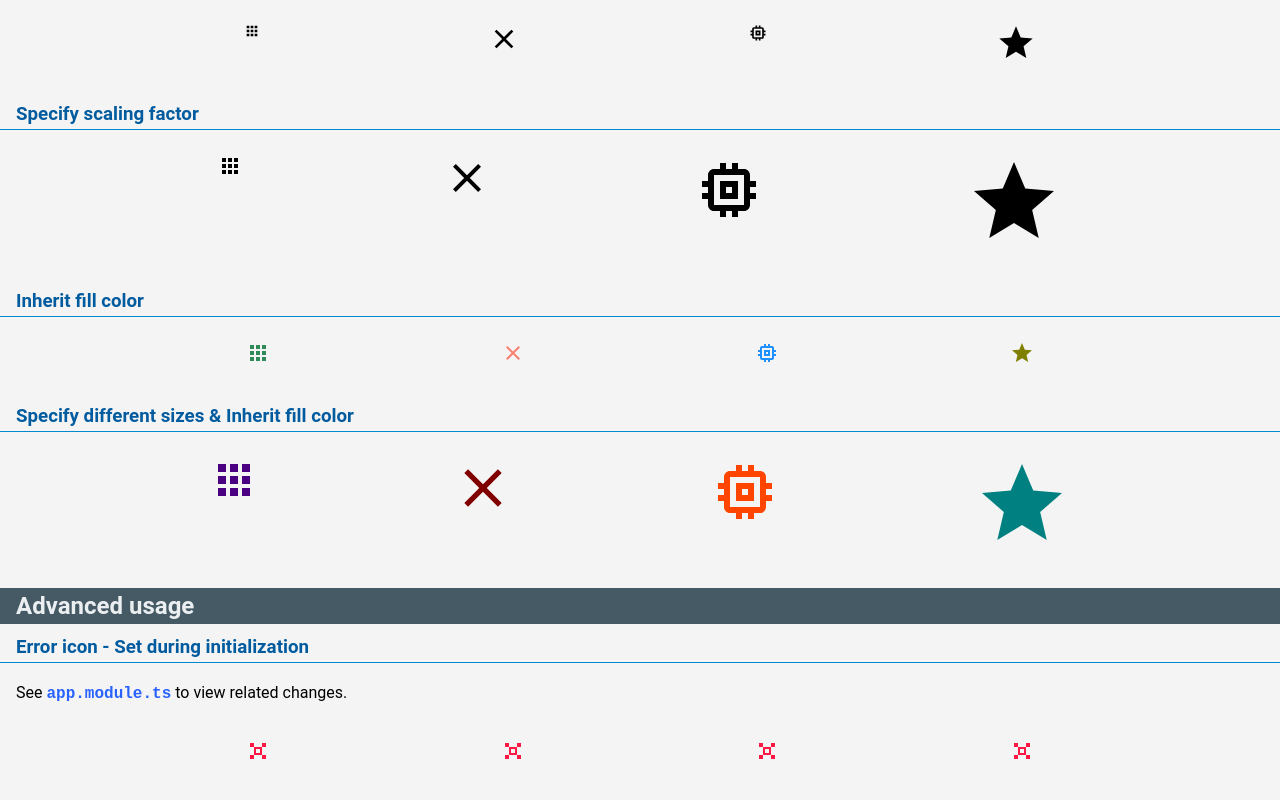
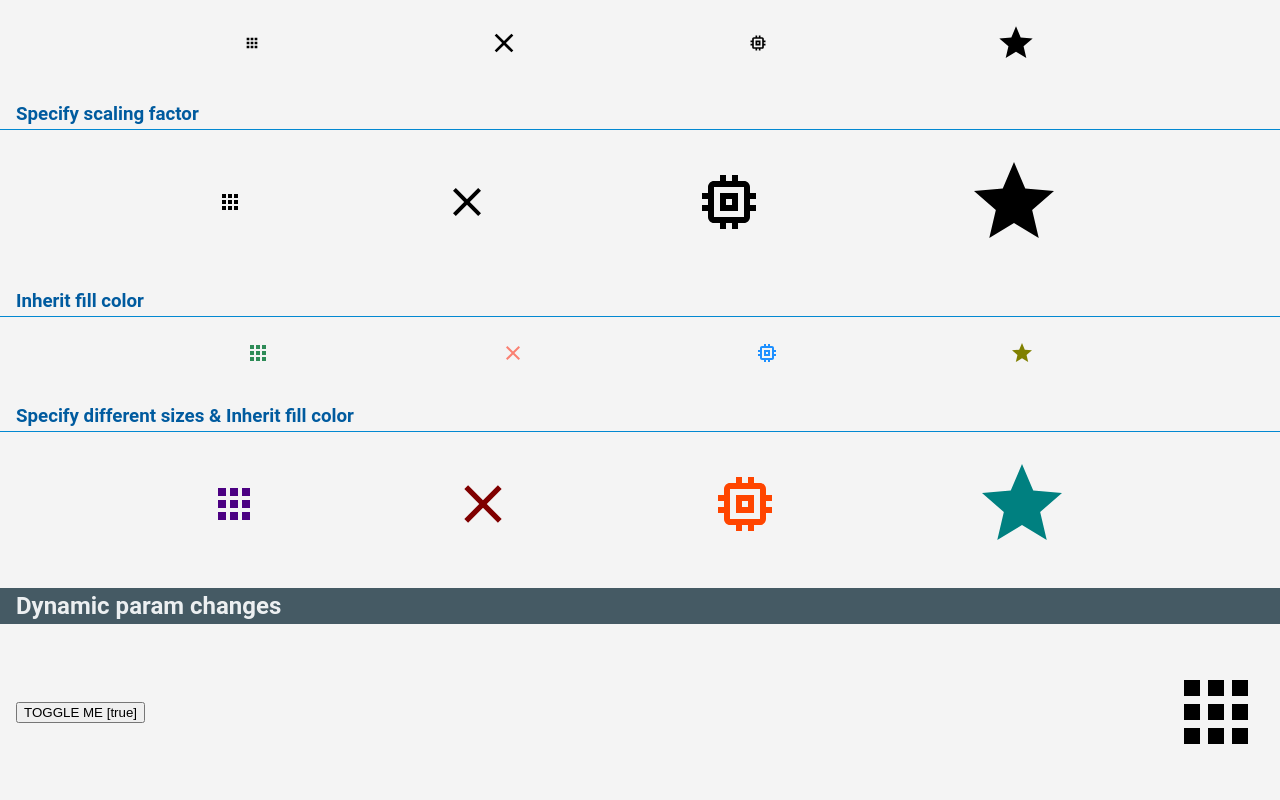
Before and after one commit to spremi/svg-icon, an Angular app: page / in a window 1280 px wide. Shown: the part 420-1220 px from the top of the page. Built offline with nearby package versions, Linux system fonts and the light colour scheme; no server answers.

Commit message:
feat: app: Show dynamic param changes
Signed-off-by: Sanjeev Premi <spremi@ymail.com>

```diff
--- a/src/app/app.component.html
+++ b/src/app/app.component.html
@@ -106,6 +106,17 @@ it uses <strong>relative</strong> import. It is quite useful during development.
   </span>
 </div>
 
+<h2>Dynamic param changes</h2>
+<div class="box fixed">
+  <button (click)="flag=!flag" type=”button”>TOGGLE ME [{{flag}}]</button>
+
+  <ang-svg-icon
+    [url]="flag ? '/assets/ic_apps_24px.svg' : '/assets/ic_memory_24px.svg'"
+    [width]="flag ? '96' : '48'"
+    [height]="flag ? '96' : '48'"
+  ></ang-svg-icon>
+</div>
+
 <h2>Advanced usage </h2>
 
 <h3>Error icon - Set during initialization</h3>
--- a/src/app/app.component.scss
+++ b/src/app/app.component.scss
@@ -36,8 +36,14 @@
     flex-direction: row;
     flex-wrap: nowrap;
     justify-content: space-evenly;
+    align-items: center;
 
     padding: 16px;
     margin-bottom: 16px;
+
+    &.fixed {
+      height: 128px;
+      justify-content: space-between;
+    }
   }
 }
--- a/src/app/app.component.ts
+++ b/src/app/app.component.ts
@@ -32,6 +32,11 @@ export class AppComponent implements OnInit, OnDestroy {
    */
   errIconChanged = false;
 
+  /**
+   * Flag to demo dynamic parameter changes.
+   */
+  flag = true;
+
   constructor(private iconSvc: SvgIconService) {}
 
   ngOnInit() {
```
